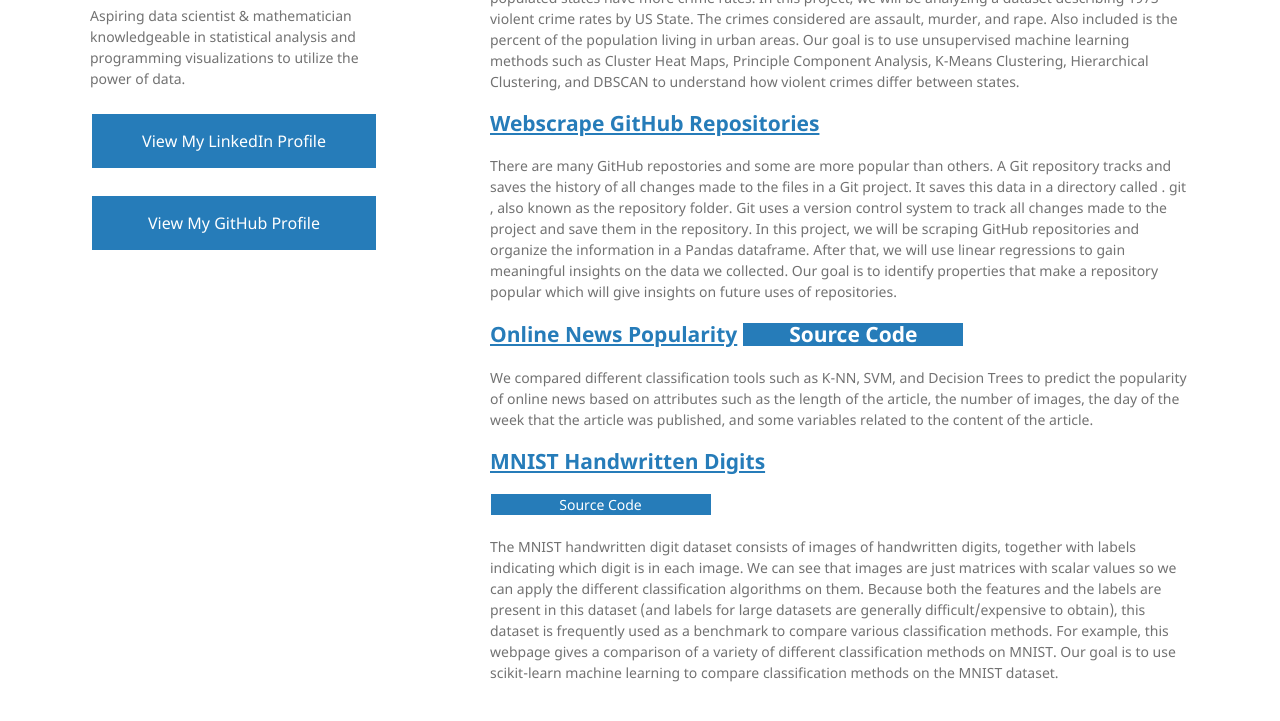
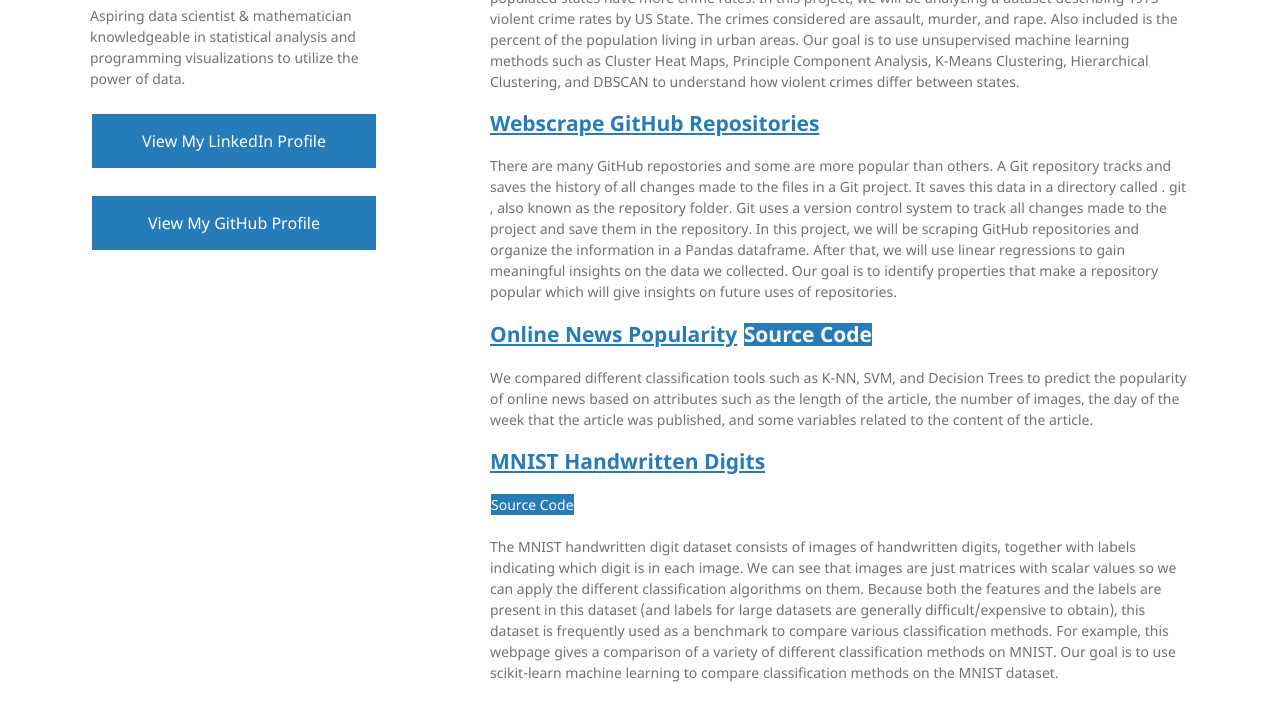
Before and after one commit to dosanity/dosanity.github.io, a Jekyll site: the page built from index.md, in a window 1280 px wide and 1107 px high. Shown: the part 354-1075 px from the top of the window. Built offline with Jekyll 4.4.1, drawn with Linux system fonts in a browser that asks for light colours; our own code applies the rules of GitHub Pages for plain Markdown files.

Commit message:
changed width of button

```diff
--- a/_sass/jekyll-theme-minimal.scss
+++ b/_sass/jekyll-theme-minimal.scss
@@ -33,9 +33,8 @@
   text-align: center;
   text-decoration: none;
   display: inline-block;
-  margin: 1px 0.5px;
+  margin: 1px 1px;
   transition-duration: 0.4s;
-  width: 220px;
   cursor: pointer;
 }
 
```
